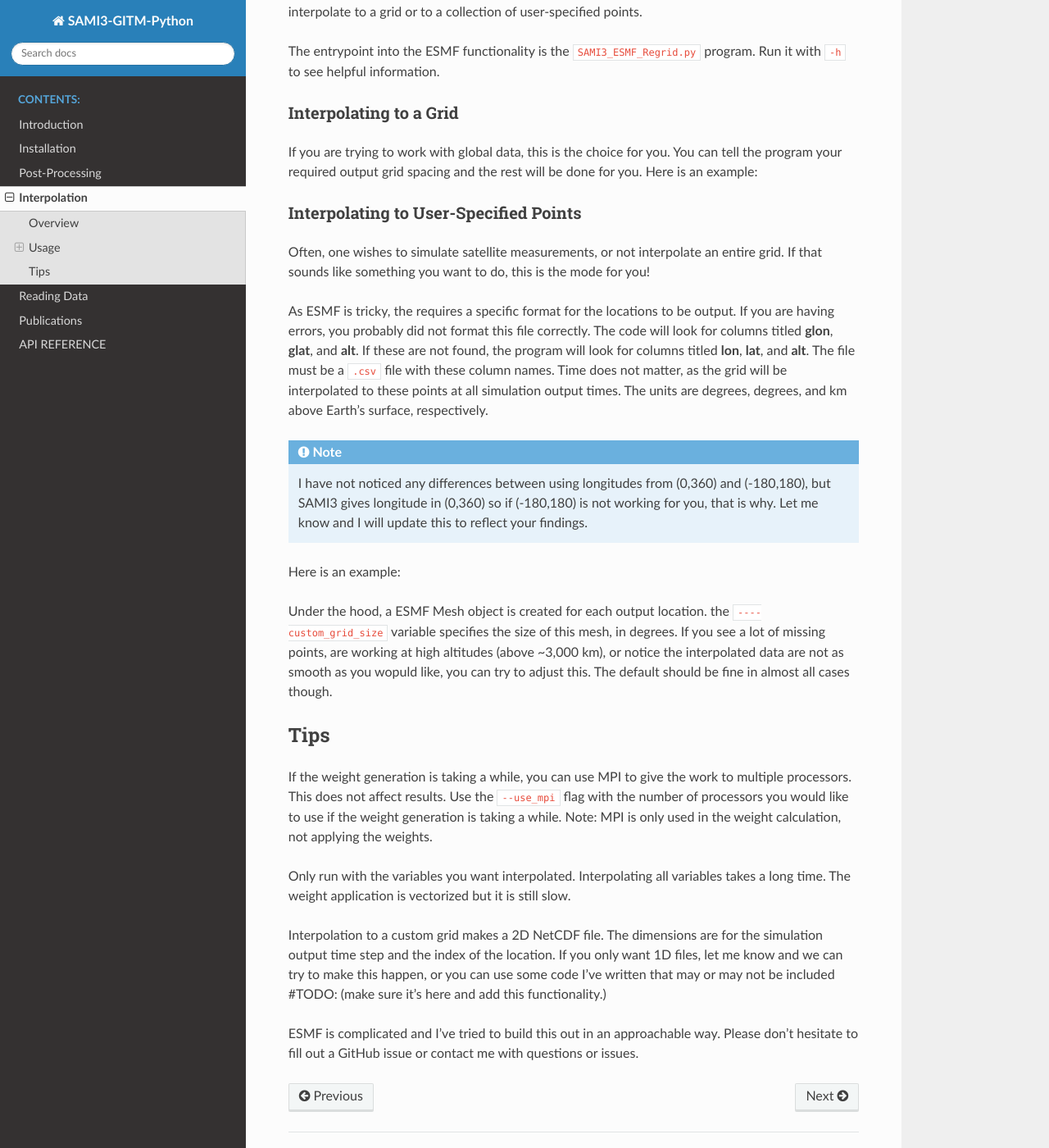
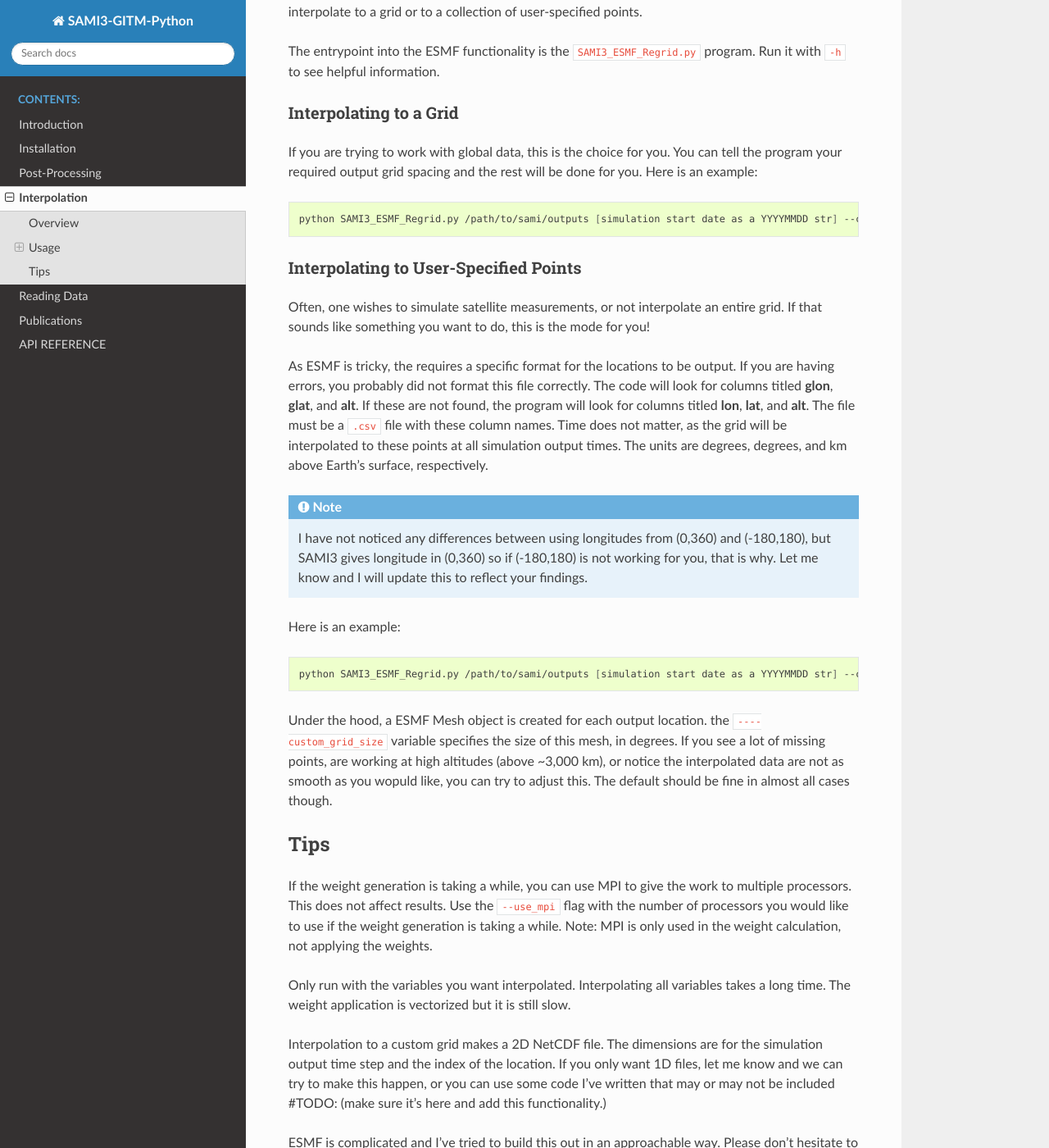
Before and after one commit to abukowski21/SAMI3-GITM-python, a Sphinx documentation site: the page built from docs/source/interpolation.rst, in a window 1280 px wide and 1400 px high, scrolled down 800 px. Shown: the whole window at 82% size. Built offline with Sphinx 7.4.7 and the Read the Docs theme 2.0.0, drawn with Linux system fonts in a browser that asks for light colours; pages that are not in the unit, such as notebooks, are missing from menus.

Commit message:
format code blocks correctly

```diff
--- a/docs/source/interpolation.rst
+++ b/docs/source/interpolation.rst
@@ -27,7 +27,8 @@ Interpolating to a Grid
 If you are trying to work with global data, this is the choice for you. You can tell the program your required output grid spacing and the rest will be done for you. Here is an example:
 
 .. code-block:: bash
-	$ python SAMI3_ESMF_Regrid.py /path/to/sami/outputs [simulation start date as a YYYYMMDD str] --cols edens --out_dir /path/to/output/location --num_lons 90 --num_lats 90 --num_alts 100 --min_alt 100 --max_alt 2500
+
+	python SAMI3_ESMF_Regrid.py /path/to/sami/outputs [simulation start date as a YYYYMMDD str] --cols edens --out_dir /path/to/output/location --num_lons 90 --num_lats 90 --num_alts 100 --min_alt 100 --max_alt 2500
 
 
 Interpolating to User-Specified Points
@@ -43,6 +44,7 @@ The code will look for columns titled **glon**, **glat**, and **alt**. If these
 Here is an example:
 
 .. code-block:: bash
+
 	python SAMI3_ESMF_Regrid.py /path/to/sami/outputs [simulation start date as a YYYYMMDD str] --cols edens --out_dir /path/to/output/location --custom_input_file satfiletmp.csv
 
 
```
